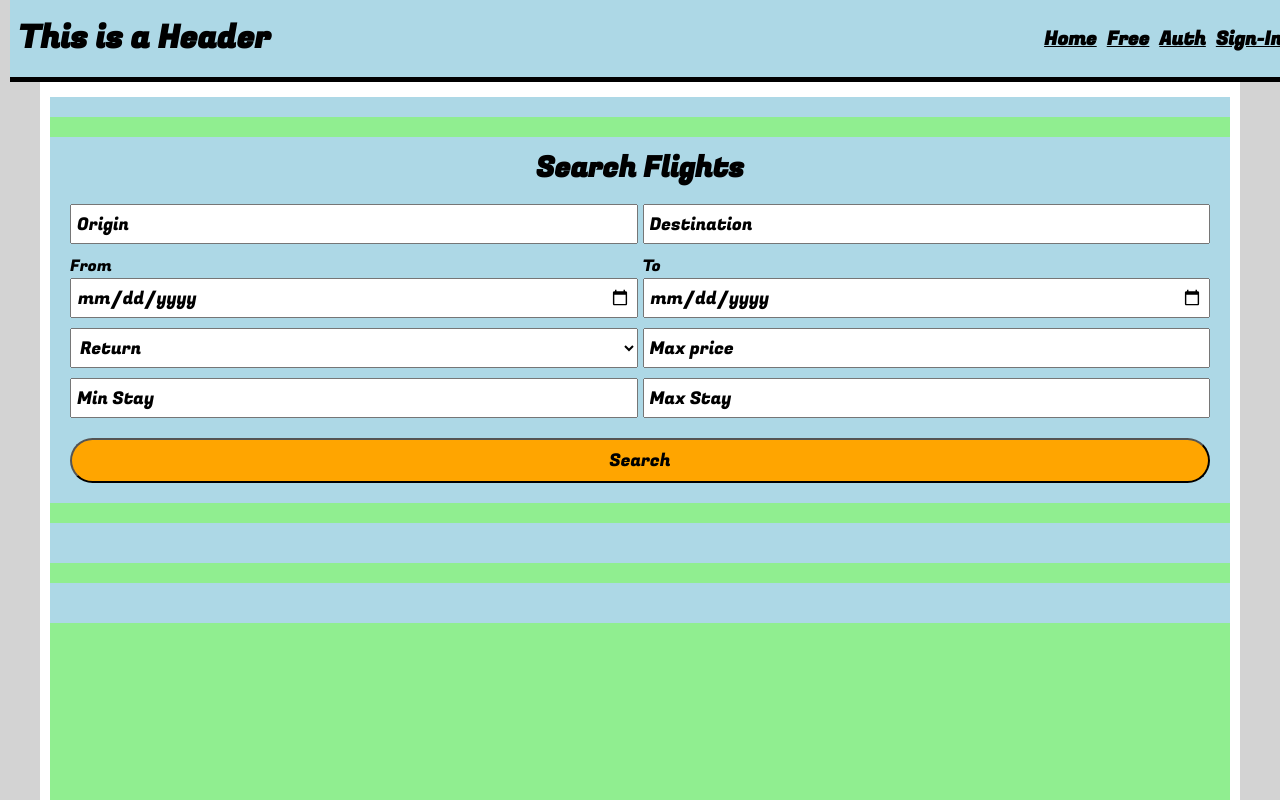
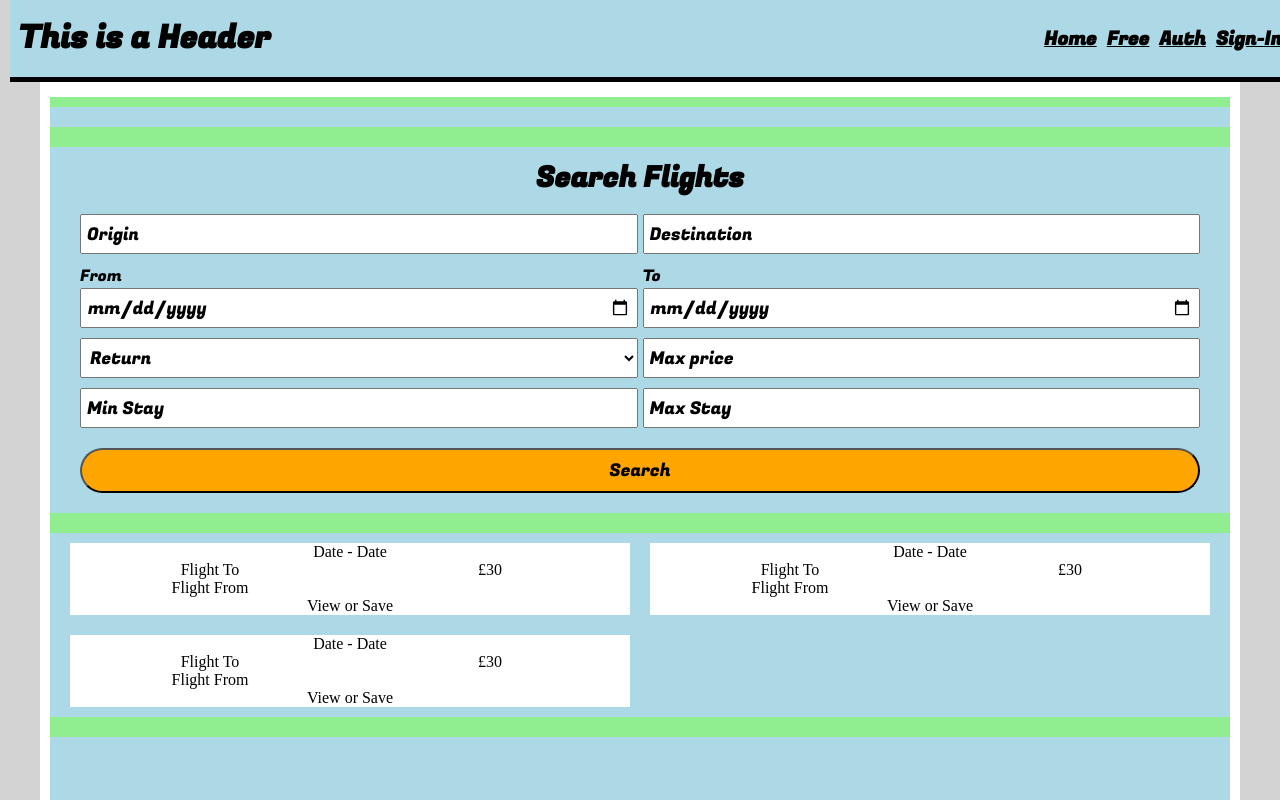
Before and after one commit to DomesticatedTokayev/Flights_Project, a React (Create React App) app in the folder front-end/: page / in a window 1280 px wide. Shown: the top 800 px of the page. Built offline with nearby package versions, Linux system fonts and the light colour scheme.

Commit message:
Front-End home page in-progress

```diff
--- a/front-end/src/Pages/Home.js
+++ b/front-end/src/Pages/Home.js
@@ -1,13 +1,19 @@
 import React from "react";
 import Search from "../components/SearchForm";
 import getFlight from "../hooks/GetFlights";
+import Flight from "../components/Flight.js";
 
 function Home()
 {
-    function handleSearch(props)
+    let [flights, setFlights] = React.useState([]);
+
+    async function handleSearch(props)
     {
-        getFlight(props);
+        const data = await getFlight(props);
+        setFlights(data.data);
+        console.log(flights);
     }
+
 
 
     return <main>
@@ -17,9 +23,15 @@ function Home()
 
             </div>
              <div className="home__search">
-                <Search onSearch={handleSearch} />
+                <Search onSearch={handleSearch} outputLimit={10} />
             </div>
             <div className="home__destinations">
+                {/* {flights && flights.map((item, index) => {
+                    return <Flight key={index} destName={item.destinationCountry} />
+                })} */}
+                <Flight destName={"Spain"}/>
+                <Flight destName={"Spain"}/>
+                <Flight destName={"Spain"}/>
 
             </div>
 
--- /dev/null
+++ b/front-end/src/components/Flight.js
@@ -0,0 +1,18 @@
+import React from "react";
+
+function Flight(props)
+{
+    return <div className="flight">
+        <div>Date - Date</div>
+        <div className="flight__info">
+            <div className="flight__dest">
+                <div>Flight To</div>
+                <div>Flight From</div>
+            </div>
+            <div className="flight__cost">£30</div>
+        </div>
+        <div>View or Save</div>
+    </div>
+}
+
+export default Flight;
--- a/front-end/src/components/SearchForm.js
+++ b/front-end/src/components/SearchForm.js
@@ -12,6 +12,7 @@ function Search(props) {
         maxPrice: "",
         minStay: "",
         maxStay: "",
+        outputLimit: props.outputLimit
     });
 
     function updateSearch(event)
@@ -35,7 +36,7 @@ function Search(props) {
                 <input onChange={updateSearch} type="text" name="destination" placeholder="Destination" value={data.destination} required></input>
                 <div className="search__form">
                     <label htmlFor="from">From</label>
-                    <input onChange={updateSearch} type="date" name="from" id="from" placeholder="From" value={data.from}></input>
+                    <input onChange={updateSearch} type="date" name="from" id="from" placeholder="From" value={data.from} required></input>
                 </div>
                 <div className="search__form">
                     <label htmlFor="to">To</label>
@@ -45,7 +46,7 @@ function Search(props) {
                     <option value="return">Return</option>
                     <option value="oneway">One-way</option>
                 </select>
-                <input onChange={updateSearch} type="text" name="maxPrice" placeholder="Max price" value={data.maxPrice}></input>
+                <input onChange={updateSearch} type="text" name="maxPrice" placeholder="Max price" value={data.maxPrice} required></input>
                 <input onChange={updateSearch} type="text" name="minStay" placeholder="Min Stay" value={data.minStay}></input>
                 <input onChange={updateSearch} type="text" name="maxStay" placeholder="Max Stay" value={data.maxStay}></input>
             </div>
--- a/front-end/src/hooks/GetFlights.js
+++ b/front-end/src/hooks/GetFlights.js
@@ -13,17 +13,18 @@ import axios from "axios";
 
 export default async function getFlight(props) {
 
-    let withReturn = props.return === "return" ? true : false;
+    //let withReturn = props.return === "return" ? true : false;
 
     const query = {
         origin: props.origin,
         destination: props.destination,
         from: props.from,
         to: props.to,
-        return: withReturn,
+        return: props.return,
         maxprice: props.maxPrice,
         minstay: props.minStay,
         maxstay: props.maxStay,
+        outputLimit: props.outputLimit,
     }
 
     const configuration = {
@@ -32,12 +33,15 @@ export default async function getFlight(props) {
         params: query
     }
 
-    axios(configuration)
+    let data = "";
+
+    await axios(configuration)
         .then(result => {
-            console.log(result);
+            data = result;
+
         }).catch(error => {
             console.log(error);
         })
 
-
+    return data;
 }
--- a/front-end/src/styles/style.css
+++ b/front-end/src/styles/style.css
@@ -34,6 +34,12 @@ textarea{
     /* BORDERS */
 
     /* STANDARD PADDING */
+    --STANDARD_PADDING: 0 20px 0 20px;
+    --STANDARD_PADDING_HORIZONTAL: 10px;
+
+    /* STANDARD MARGIN */
+    --STANDARD_MARGIN: 10px 0 10px 0;
+    --STANDARD_MARGIN_HORIZONTAL: 20px;
 }
 
 /* || BLACK THEME OVERRDES --------------------------------------------------------------*/
@@ -68,14 +74,15 @@ main{
     background-color: white;
 
     max-width: 1200px;
-    min-height: 100vh;
+    /* min-height: 100vh; */
     margin: 0 auto;
     padding: 15px 10px;
 }
 
 footer{
     background-color: var(--HEADER_BGCOLOR);
-    height: 80px;
+    height: 100px;
+    bottom: 0;
 }
 
 h1, h2, h3{
@@ -188,43 +195,74 @@ button:active
 /* || HOME ------------------------------------------------------------------------------*/
 .home{
     background-color: lightgreen;
-    height: 100vh;
+    /* height: 100vh; */
 
     display: flex;
     flex-direction: column;
     justify-content: start;
     align-items: center;
 
-    /* gap: 20px */
+    /* gap: 10px */
 }
 
 .home__gallery{
     background-color: var(--HEADER_BGCOLOR);
     width: 100%;
     height: 20px;
-    margin-bottom: 20px;
+    margin: var(--STANDARD_MARGIN);
+    padding-inline: var(--STANDARD_PADDING_HORIZONTAL);
 }
 
 .home__search{
     background-color: var(--HEADER_BGCOLOR);
     width: 100%;
-    margin-bottom: 20px;
+    margin: var(--STANDARD_MARGIN);
+    padding-inline: var(--STANDARD_PADDING_HORIZONTAL);
 }
 
 .home__destinations{
     background-color: var(--HEADER_BGCOLOR);
     width: 100%;
-    height: 40px;
-    margin-bottom: 20px;
+    /* min-height: 80px; */
+    margin: var(--STANDARD_MARGIN);
+    padding-inline: var(--STANDARD_PADDING_HORIZONTAL);
+
+    display: grid;
+    grid-template-areas: "a a";
+    grid-auto-columns: 50%;
+    justify-content: center;
+
 }
 
 .home__examples{
     background-color: var(--HEADER_BGCOLOR);
     width: 100%;
-    height: 40px;
-    margin-bottom: 20px;
+    min-height: 100px;
+    margin: var(--STANDARD_MARGIN);
+    padding-inline: var(--STANDARD_PADDING_HORIZONTAL);
 }
 
+/* || FLIGHT -------------------------------------------------------------------------------*/
+
+.flight{
+    background-color: white;
+    margin: 10px 10px;
+}
+
+.flight div{
+    display: flex;
+    justify-content: center;
+    width: 100%;
+}
+
+.flight__info{
+    align-content: space-between;
+}
+
+.flight__dest{
+    display: flex;
+    flex-direction: column;
+}
 
 
 /* || SEARCH FORM --------------------------------------------------------------------------*/
@@ -268,6 +306,7 @@ button:active
 }
 
 
+
 /* || TEMPLATE --------------------------------------------------------------------------*/
 
 
@@ -286,6 +325,10 @@ button:active
         display: flex;
         flex-direction: column;
     }
+
+    .home__destinations{
+        display: block;
+    }
 }
 
 /* || MEDIUM */
```
Also changed, not shown: front-end/src/App.js (indentation only), 2 other files (tests, documents, lock files or other folders).
